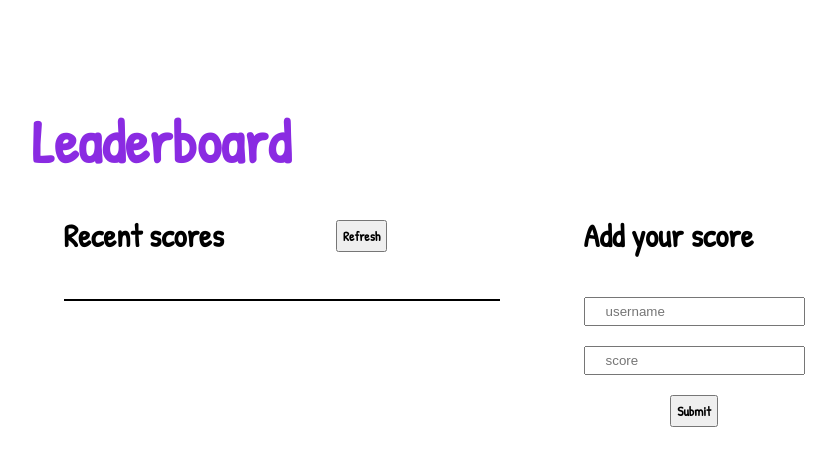
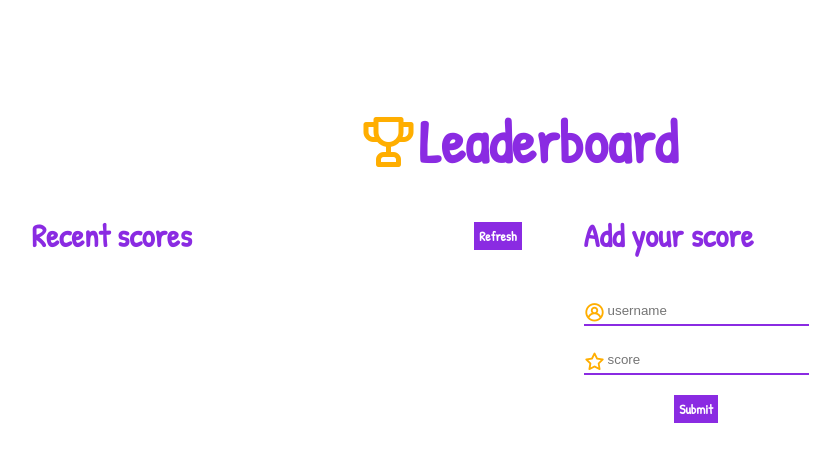
Before and after one commit to akhror-valiev/leaderboard-api, a website built with webpack: page src/index.html in a window 1280 px wide. Shown: the whole page, without its empty margins (122-962 px from the left). Built offline with nearby package versions, Linux system fonts and the light colour scheme; no server answers.

Commit message:
Update the ui design

```diff
--- a/src/index.html
+++ b/src/index.html
@@ -6,12 +6,14 @@
 
     <meta name="viewport" content="width=device-width, initial-scale=1.0" />
     <link href="https://fonts.googleapis.com/css2?family=Patrick+Hand&display=swap" rel="stylesheet" />
+    <link rel="stylesheet" href="https://unicons.iconscout.com/release/v4.0.0/css/line.css" />
     <title>Leaderboard List</title>
 </head>
 
 <body>
-    <header>
-        <h1 class="lead-header">Leaderboard</h1>
+
+    <h1 class="lead-header"><i class="uil uil-trophy"></i></i>Leaderboard</h1>
+
     </header>
     <main>
         <section class="first-section">
@@ -25,8 +27,14 @@
             <div class="add-score-container">
                 <h2>Add your score</h2>
                 <form action="">
-                    <input class="name" type="text" placeholder="username" />
-                    <input class="score" type="text" placeholder="score" />
+                    <div class="form-input-name">
+                        <i class="uil uil-user-circle"></i>
+                        <input class="name" type="text" placeholder="username" />
+                    </div>
+                    <div class="form-input-score">
+                        <i class="uil uil-star"></i>
+                        <input class="score" type="text" placeholder="score" />
+                    </div>
                     <button class="btn-form">Submit</button>
                 </form>
                 <div class="render-info"></div>
--- a/src/index.js
+++ b/src/index.js
@@ -10,7 +10,7 @@ const btnForm = document.querySelector('.btn-form');
 
 const populateList = (data) => {
   data.forEach((n) => {
-    const textHtml = `<p class="score-num">${n.user}: ${n.score}</p>`;
+    const textHtml = `<p class="score-num"><i class="uil uil-user-circle"></i>${n.user}<i class="uil uil-star"></i>${n.score}</p>`;
     scoreList.insertAdjacentHTML('afterbegin', textHtml);
   });
 };
--- a/src/style.css
+++ b/src/style.css
@@ -20,6 +20,11 @@ body {
 h1 {
   color: blueviolet;
   font-size: 60px;
+  text-align: center;
+}
+
+.uil-trophy {
+  color: rgb(255, 174, 0);
 }
 
 main {
@@ -29,35 +34,50 @@ main {
 
 section .recent-score {
   display: flex;
-  padding: 2rem;
+  padding: 2rem 0;
   width: 500px;
-  justify-content: center;
+  position: relative;
+  align-items: center;
 }
 
 .recent-score h2 {
   font-size: 32px;
+  color: blueviolet;
 }
 
 .recent-score .btn {
   margin: auto;
   padding: 5px;
   font-family: "Patrick Hand", cursive;
-  font-weight: 700;
+  font-weight: 600;
+  position: absolute;
+  right: 10px;
+  background-color: blueviolet;
+  color: white;
+  border: none;
 }
 
 section .score-list {
-  margin: 0.6rem 2rem;
-  border: 1px solid black;
-  padding-inline: 5px;
   overflow: hidden;
+  border: none;
 }
 
 .score-num {
   max-width: 500px;
+  font-size: 18px;
+  color: blueviolet;
 }
 
 .score-num:nth-child(2n) {
-  background-color: lightgray;
+  background-color: rgb(220, 207, 231);
+}
+
+p .uil-star {
+  color: rgb(255, 174, 0);
+}
+
+p .uil-user-circle {
+  color: rgb(255, 174, 0);
 }
 
 section .add-score-container {
@@ -66,6 +86,7 @@ section .add-score-container {
 
 .add-score-container h2 {
   font-size: 32px;
+  color: blueviolet;
 }
 
 form {
@@ -76,7 +97,33 @@ form {
 }
 
 form input {
-  padding: 5px 20px;
+  padding: 6px 24px;
+  border: none;
+  border-bottom: 2px solid blueviolet;
+  outline: none;
+}
+
+.form-input-name {
+  display: flex;
+  position: relative;
+  gap: 10px;
+}
+
+.form-input-name i {
+  font-size: 22px;
+  color: rgb(255, 174, 0);
+  position: absolute;
+}
+
+.form-input-score {
+  display: flex;
+  position: relative;
+}
+
+.form-input-score i {
+  font-size: 22px;
+  color: rgb(255, 174, 0);
+  position: absolute;
 }
 
 form .btn-form {
@@ -84,4 +131,7 @@ form .btn-form {
   padding: 5px;
   font-family: "Patrick Hand", cursive;
   font-weight: 700;
+  background-color: blueviolet;
+  color: white;
+  border: none;
 }
```
Also changed, not shown: build/index.bundle.js, build/index.html.
